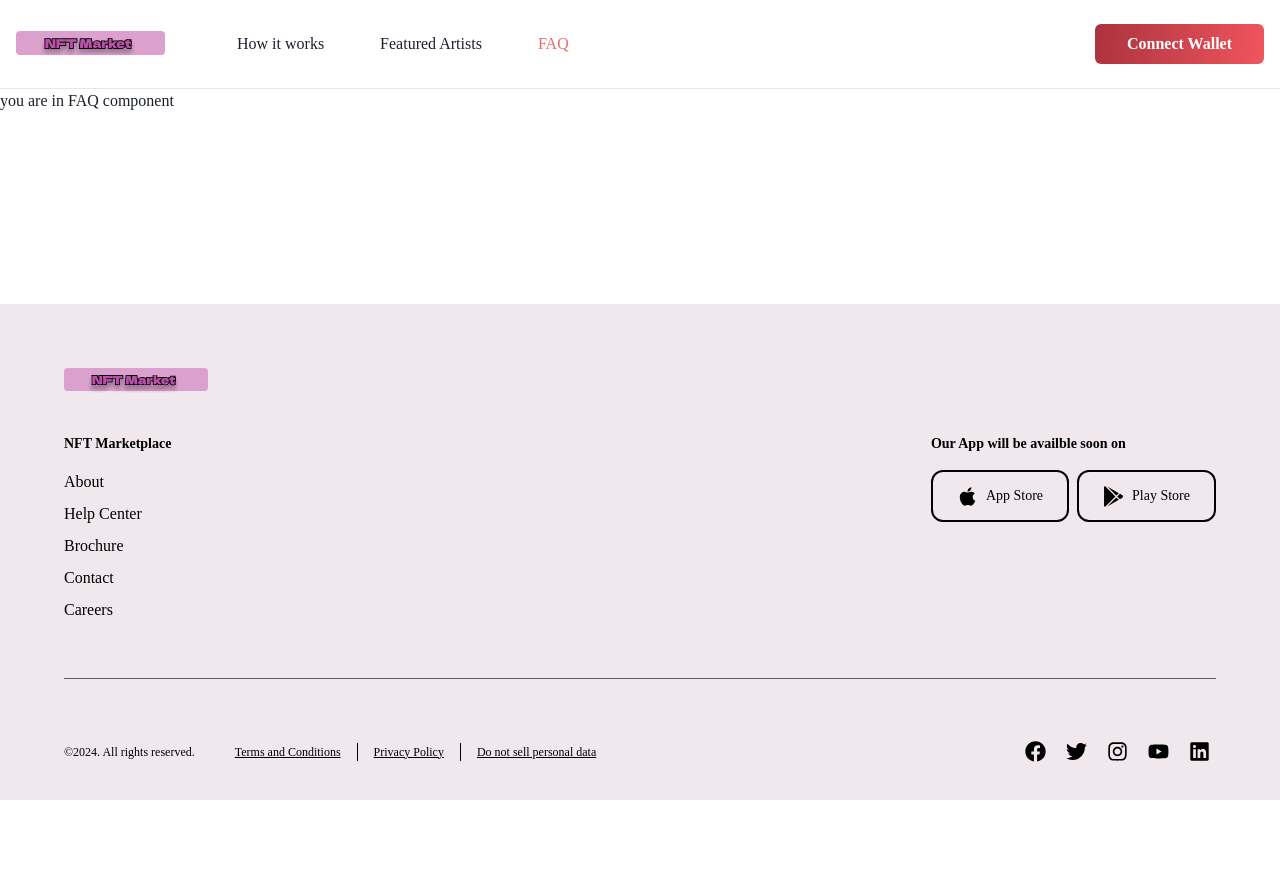
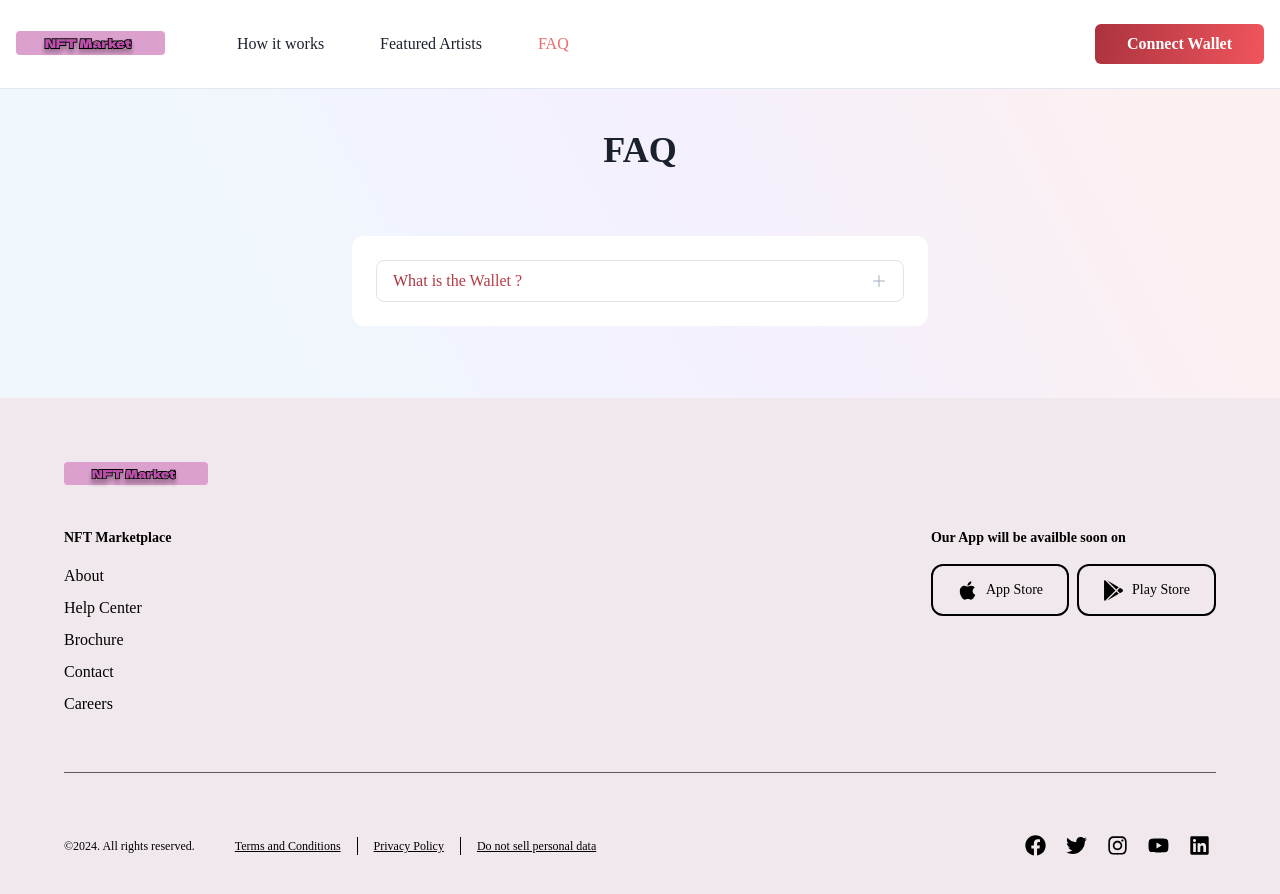
Before and after one commit to adityahongal/NFT-market-place-demo, a React (Create React App) app: page /faq in a window 1280 px wide. Before the commit the page ends 800 px from the top, so only its background shows below. Built offline with nearby package versions, Linux system fonts and the light colour scheme.

Commit message:
Added our FAQ section

```diff
--- a/src/Pages/FAQ.jsx
+++ b/src/Pages/FAQ.jsx
@@ -1,7 +1,81 @@
 import React from "react";
+import { Stack, Heading, Text, Box } from "@chakra-ui/layout";
+import {
+  Accordion,
+  AccordionItem,
+  AccordionButton,
+  AccordionPanel,
+} from "@chakra-ui/accordion";
+import { chakra } from "@chakra-ui/react";
+import { BsPlusLg } from "react-icons/bs";
+
+const AccordionIcon = ({ isExpanded = false }) => {
+    const rotate = isExpanded ? "45deg" : "0deg";
+
+    return (
+      <chakra.div
+        color={"gray.400"}
+        transform={`rotate(${rotate})`}
+        transition={"all 0.2s linear"}
+      >
+        <BsPlusLg />
+      </chakra.div>
+    );
+  };
 
 const FAQ = () => {
-    return <h1>you are in FAQ component</h1>
-}
+
+
+    return (
+        <Stack
+      bg="background_gradient_1"
+      align={{ base: "flex-start", lg: "center" }}
+      py={{ base: "6", lg: "10" }}
+      spacing={{ base: "4", lg: "8" }}
+      px={{ base: 4, md: 16 }}
+      w={"full"}
+      flex={1}
+    >
+      <Heading as="h1" color={"gray.800"}>
+        FAQ
+      </Heading>
+      <Box
+        w={{ base: "100%", lg: "50%" }}
+        bg={"white"}
+        p={{ base: "4", lg: "6" }}
+        my={"8"}
+        borderRadius={"xl"}
+      >
+        <Accordion allowToggle display={"flex"} flexDir={"column"} gap={"6"}>
+
+            <AccordionItem
+            //   key={index}
+              border={"1px solid #E9E0E5"}
+              borderRadius={"lg"}
+            >
+              {({ isExpanded }) => (
+                <>
+                  <h2>
+                    <AccordionButton>
+                      <Box flex="1" textAlign="left" color={"red.700"}>
+                        <Text bg="button_gradient" bgClip="text">
+                          What is the Wallet ?
+                        </Text>
+                      </Box>
+                      <AccordionIcon isExpanded={isExpanded} />
+                    </AccordionButton>
+                  </h2>
+                  <AccordionPanel pb={4}>
+                  Crypto wallets keep your private keys – the passwords that give you access to your cryptocurrencies – safe and accessible, allowing you to send and receive cryptocurrencies like Bitcoin and Ethereum. They come in many forms, from hardware wallets like Ledger (which looks like a USB stick) to mobile apps like miko Wallet, which makes using crypto as easy as shopping with a credit card online.
+                    </AccordionPanel>
+                </>
+              )}
+            </AccordionItem>
+
+        </Accordion>
+      </Box>
+    </Stack>
+    );
+};
 
 export default FAQ;
```
